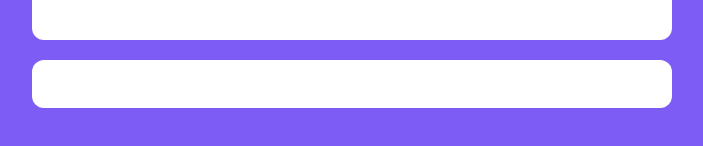
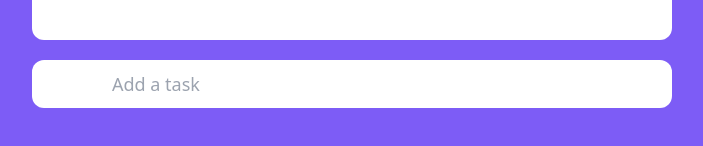
Before and after one commit to kuror0lucifer/todo, a React (Create React App) app: page / in a window 1280 px wide. Shown: the part 260-406 px from the top of the page, without its empty margins (288-991 px from the left). Built offline with nearby package versions, Linux system fonts and the light colour scheme.

Commit message:
little reworked

```diff
--- a/src/App.js
+++ b/src/App.js
@@ -27,17 +27,6 @@ export default function App() {
     setTodos([...todos.filter((t) => t.id !== id)]);
   };
 
-  const addTodo = (title) => {
-    setTodos([
-      {
-        id: new Date(),
-        title,
-        isCompleted: false,
-      },
-      ...todos,
-    ]);
-  };
-
   const onChange = (id) => {
     setTodos((prevTodos) => {
       return prevTodos.map((todoItem) => {
@@ -55,8 +44,8 @@ export default function App() {
 
   return (
     <>
-      <Block todo={todos} onChange={onChange} onDel={onDel} addTodo={addTodo} />
-      <CreateField addTodo={addTodo} />
+      <Block todo={todos} onChange={onChange} onDel={onDel} />
+      <CreateField setTodos={setTodos} />
     </>
   );
 }
--- a/src/components/СreateField.jsx
+++ b/src/components/СreateField.jsx
@@ -1,7 +1,19 @@
 import React, { useState } from 'react'
 
-const СreateField = ({addTodo}) => {
+const СreateField = ({setTodos}) => {
     const [title, setTitle] = useState('');
+
+    const addTodo = (title) => {
+        setTodos(prev => [
+          {
+            id: new Date(),
+            title,
+            isCompleted: false,
+          },
+          ...prev,
+        ]);
+        setTitle('');
+      };
 
   return (
     <div className='m-auto w-1/2 h-12 bg-white rounded-xl flex justify-center items-center'>
@@ -10,6 +22,7 @@ const СreateField = ({addTodo}) => {
         value={title}
         onKeyPress={e => e.key === 'Enter' && addTodo(title)}
         className='w-3/4 border-none outline-none bg-transparent text-lg'
+        placeholder='Add a task'
         />
     </div>
   )
```
